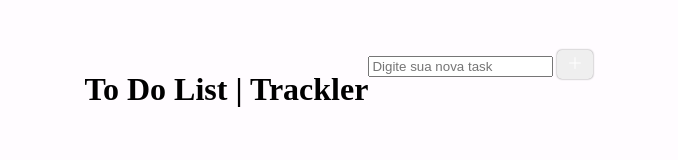
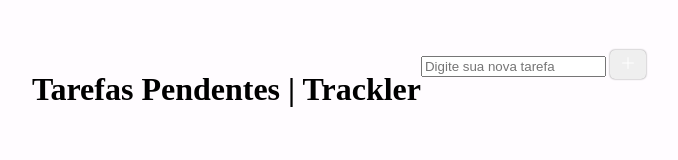
Before and after one commit to ICEI-PUC-Minas-PMGCC-TI/ti-1-pmg-cc-m-20241-g8-dificuldade-de-ser-produtivo, a plain HTML site: page Sprint 3/index.html in a window 1280 px wide. Shown: the whole page, without its empty margins (301-979 px from the left). Drawn offline with Linux system fonts and the light colour scheme; files that its build step writes are made by us from their sources; a web font is replaced by a local one.

Commit message:
Update index.html

```diff
--- a/Sprint 3/index.html
+++ b/Sprint 3/index.html
@@ -6,14 +6,14 @@
     <meta name="viewport" content="width=device-width, initial-scale=1.0">
     <link rel="stylesheet" href="style.css">
     <link rel="stylesheet" href="./assets/fonts/fonts.css">
-    <title>To Do List | Trackler</title>
+    <title>Tarefas Pendentes | Trackler</title>
 </head>
 <body>
-    <h1>To Do List | Trackler</h1>
+    <h1>Tarefas Pendentes | Trackler</h1>
     <div class="content">
         <div class="content--add-item">
-            <input type="text" id="input-new-task" placeholder="Digite sua nova task">
-            <button onclick="newTask()" id="btn-new-task" title="Clique aqui para adicionar uma nova task">
+            <input type="text" id="input-new-task" placeholder="Digite sua nova tarefa">
+            <button onclick="newTask()" id="btn-new-task" title="Clique aqui para adicionar uma nova tarefa">
                 <svg xmlns="http://www.w3.org/2000/svg" width="16" height="16" fill="currentColor" class="bi bi-plus-lg" viewBox="0 0 16 16">
                     <path fill-rule="evenodd" d="M8 2a.5.5 0 0 1 .5.5v5h5a.5.5 0 0 1 0 1h-5v5a.5.5 0 0 1-1 0v-5h-5a.5.5 0 0 1 0-1h5v-5A.5.5 0 0 1 8 2Z"/>
                 </svg>
```
